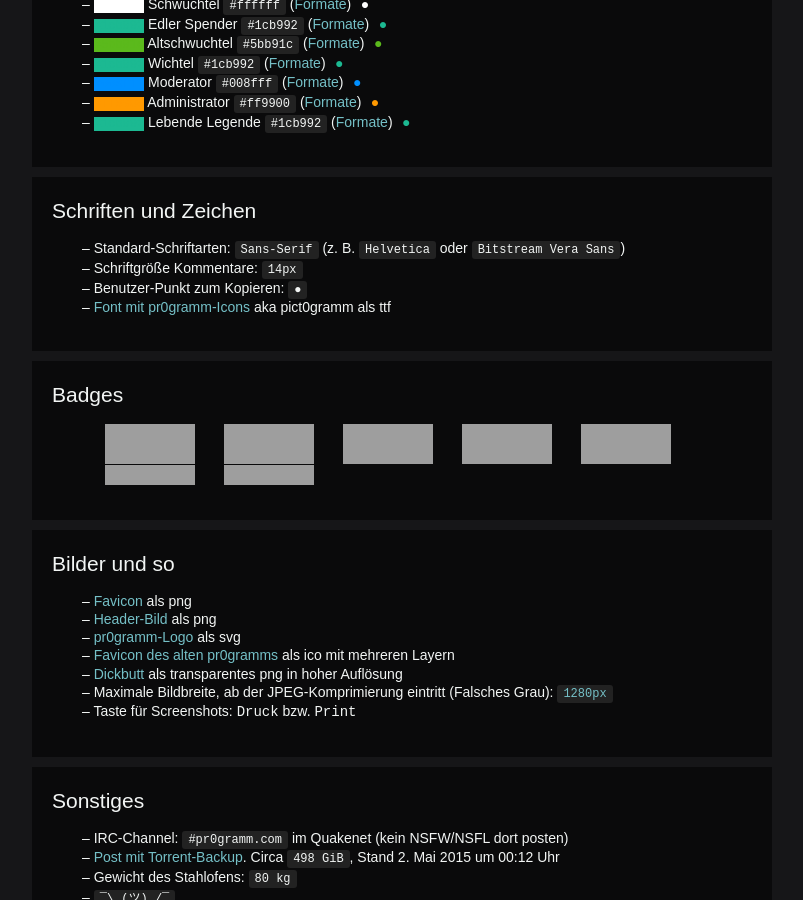
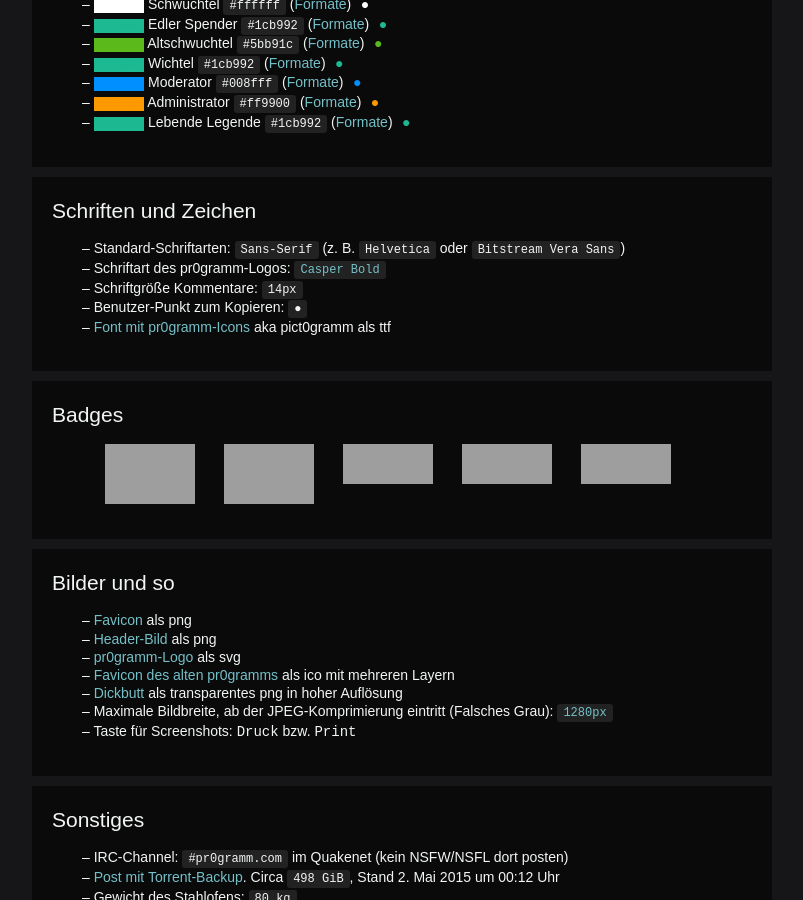
Before and after one commit to holzmaster/userscripts, a Jekyll site: the page built from eckdaten.html, in a window 1280 px wide and 900 px high, scrolled down 877 px, cut to the strip 0-900 px from the top of the window. Shown: the whole strip, without its empty margins (238-1041 px from the left). Built offline with Jekyll 4.4.1, drawn with Linux system fonts in a browser that asks for light colours; grey boxes are pictures that could not be loaded.

Commit message:
Add Logo Font

```diff
--- a/eckdaten.html
+++ b/eckdaten.html
@@ -178,9 +178,10 @@ comment_font_size: 14px
 		<h2>Schriften und Zeichen</h2>
 		<ul>
 			<li>Standard-Schriftarten: <code>Sans-Serif</code> (z. B. <code>Helvetica</code> oder <code>Bitstream Vera Sans</code>)</li>
+			<li>Schriftart des pr0gramm-Logos: <a href="https://www.ffonts.net/Casper-Bold.font"><code>Casper Bold</code></a></li>
 			<li>Schriftgröße Kommentare: <code>{{ page.comment_font_size }}</code></li>
 			<li>Benutzer-Punkt zum Kopieren: <code>●</code></li>
-      <li><a href="{{ page.pict0gramm }}">Font mit pr0gramm-Icons</a> aka pict0gramm als ttf</li>
+			<li><a href="{{ page.pict0gramm }}">Font mit pr0gramm-Icons</a> aka pict0gramm als ttf</li>
 		</ul>
 	</article>
 </li>
```
